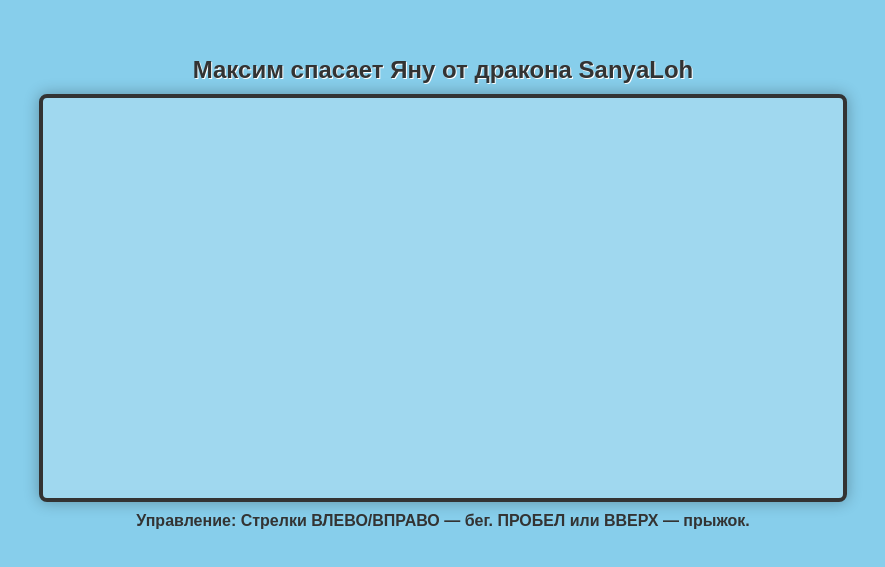
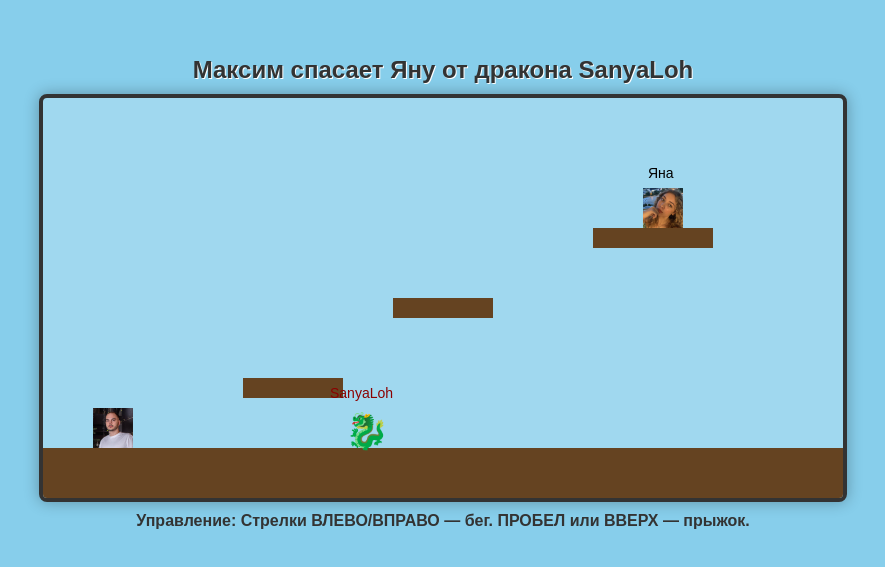
Before and after one commit to aleplash/misigame, a plain HTML site: page index.html in a window 1280 px wide. Shown: the part 109-676 px from the top of the page, without its empty margins (197-1082 px from the left). Drawn offline with Linux system fonts and the light colour scheme.

Commit message:
Update index.html

```diff
--- a/index.html
+++ b/index.html
@@ -20,12 +20,12 @@
         const canvas = document.getElementById('gameCanvas');
         const ctx = canvas.getContext('2d');
 
-        // Загрузка лиц героев
+        // Загрузка лиц героев (новые короткие названия)
         const maksimImg = new Image();
-        maksimImg.src = '2026-11-19 18.17.29.jpg'; // Фото Максима
+        maksimImg.src = 'maksim.jpg';
 
         const yanaImg = new Image();
-        yanaImg.src = '2026-11-19 18.17.59.jpg'; // Фото Яны
+        yanaImg.src = 'yana.jpg';
 
         let gameState = 'playing';
 
@@ -54,3 +54,107 @@
             if (keys['ArrowLeft']) player.dx = -player.speed;
             else if (keys['ArrowRight']) player.dx = player.speed;
             else player.dx = 0;
+
+            if ((keys['Space'] || keys['ArrowUp']) && player.grounded) {
+                player.dy = player.jump;
+                player.grounded = false;
+            }
+
+            player.dy += gravity;
+            player.x += player.dx;
+            player.y += player.dy;
+
+            // Столкновения с платформами
+            player.grounded = false;
+            for (let p of platforms) {
+                if (player.x < p.x + p.w && player.x + player.width > p.x &&
+                    player.y < p.y + p.h && player.y + player.height > p.y) {
+                    if (player.dy > 0 && player.y + player.height - player.dy <= p.y) {
+                        player.grounded = true;
+                        player.dy = 0;
+                        player.y = p.y - player.height;
+                    }
+                }
+            }
+
+            // Ограничения экрана
+            if (player.x < 0) player.x = 0;
+            if (player.x + player.width > canvas.width) player.x = canvas.width - player.width;
+
+            // Движение дракона
+            dragon.x += dragon.dx;
+            if (dragon.x < 200 || dragon.x > 600) dragon.dx *= -1;
+
+            // Проверка проигрыша
+            if (player.x < dragon.x + dragon.w && player.x + player.width > dragon.x &&
+                player.y < dragon.y + dragon.h && player.y + player.height > dragon.y) {
+                gameState = 'lose';
+            }
+
+            // Проверка победы
+            if (player.x < princess.x + princess.w && player.x + player.width > princess.x &&
+                player.y < princess.y + princess.h && player.y + player.height > princess.y) {
+                gameState = 'win';
+            }
+        }
+
+        function draw() {
+            ctx.clearRect(0, 0, canvas.width, canvas.height);
+
+            // Платформы
+            ctx.fillStyle = '#654321';
+            for (let p of platforms) ctx.fillRect(p.x, p.y, p.w, p.h);
+
+            // Яна с проверкой загрузки
+            if (yanaImg.complete && yanaImg.naturalWidth !== 0) {
+                ctx.drawImage(yanaImg, princess.x, princess.y, princess.w, princess.h);
+            } else {
+                ctx.fillStyle = 'pink';
+                ctx.fillRect(princess.x, princess.y, princess.w, princess.h);
+            }
+            ctx.fillStyle = 'black';
+            ctx.font = '14px Arial';
+            ctx.fillText('Яна', princess.x + 5, princess.y - 10);
+
+            // Дракон SanyaLoh
+            ctx.font = '35px Arial';
+            ctx.fillText('🐉', dragon.x, dragon.y + 35);
+            ctx.fillStyle = 'darkred';
+            ctx.font = '14px Arial';
+            ctx.fillText('SanyaLoh', dragon.x - 15, dragon.y - 10);
+
+            // Максим с проверкой загрузки
+            if (maksimImg.complete && maksimImg.naturalWidth !== 0) {
+                ctx.drawImage(maksimImg, player.x, player.y, player.width, player.height);
+            } else {
+                ctx.fillStyle = 'blue';
+                ctx.fillRect(player.x, player.y, player.width, player.height);
+            }
+
+            // Сообщения
+            if (gameState === 'win') {
+                ctx.fillStyle = 'rgba(0, 200, 0, 0.8)';
+                ctx.fillRect(0, 0, canvas.width, canvas.height);
+                ctx.fillStyle = 'white';
+                ctx.font = '40px Arial';
+                ctx.fillText('Победа! Максим спас Яну!', 160, 200);
+            } else if (gameState === 'lose') {
+                ctx.fillStyle = 'rgba(200, 0, 0, 0.8)';
+                ctx.fillRect(0, 0, canvas.width, canvas.height);
+                ctx.fillStyle = 'white';
+                ctx.font = '40px Arial';
+                ctx.fillText('SanyaLoh съел Максима!', 180, 200);
+            }
+        }
+
+        function loop() {
+            update();
+            draw();
+            requestAnimationFrame(loop);
+        }
+
+        // Старт игры
+        window.onload = loop;
+    </script>
+</body>
+</html>
```
